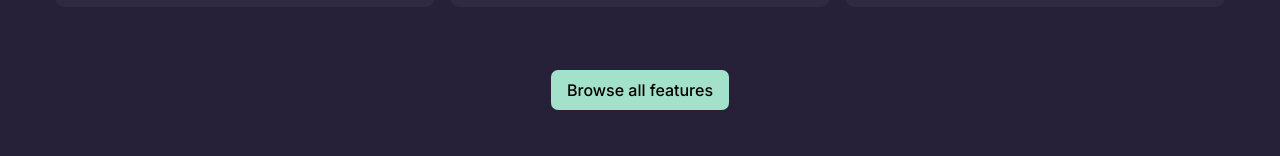
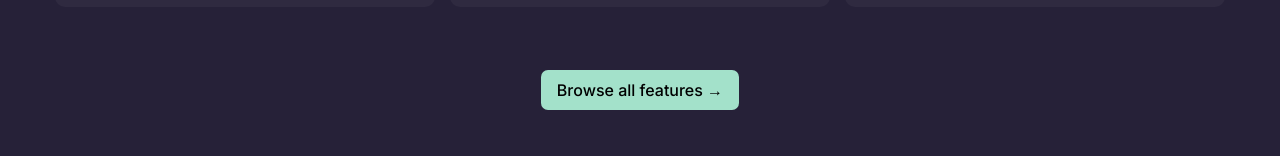
Before and after one commit to jae-kat/landing-page, a React (Create React App) app: page / in a window 1280 px wide. Shown: the part 2862-3018 px from the top of the page. Built offline with nearby package versions, Linux system fonts and the light colour scheme.

Commit message:
Add arrow symbol, try to remove line

```diff
--- a/src/FrontRow.js
+++ b/src/FrontRow.js
@@ -144,6 +144,7 @@ export default function FrontRow() {
         </video>
         <button css={buttonStyles}>Read more</button>
       </div>
+
       <img
         src={yellowWaves}
         alt="background of yellow waves"
--- a/src/MainFeatures.js
+++ b/src/MainFeatures.js
@@ -171,7 +171,7 @@ export default function MainFeatures() {
         })}
       </div>
 
-      <button css={buttonMoreStyles}>Browse all features</button>
+      <button css={buttonMoreStyles}>Browse all features →</button>
 
       <img
         src={RedCircles}
```
